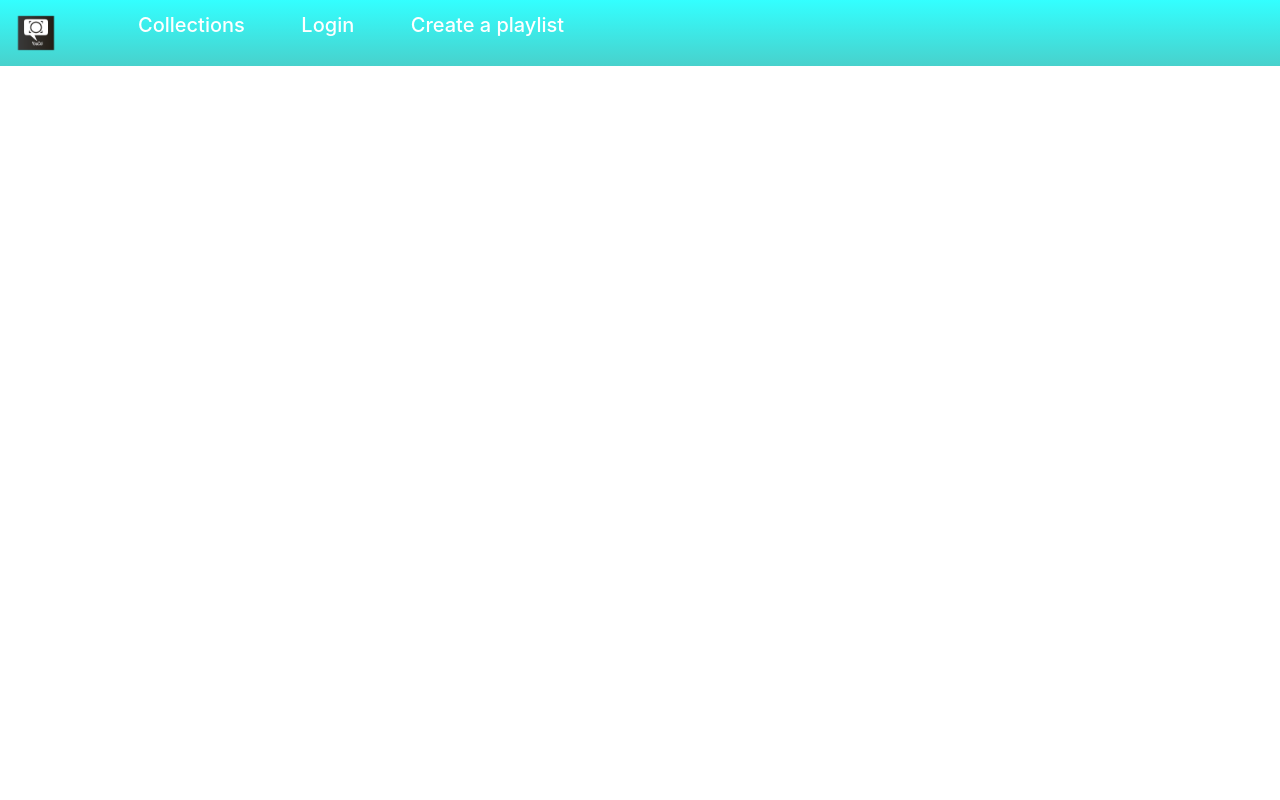
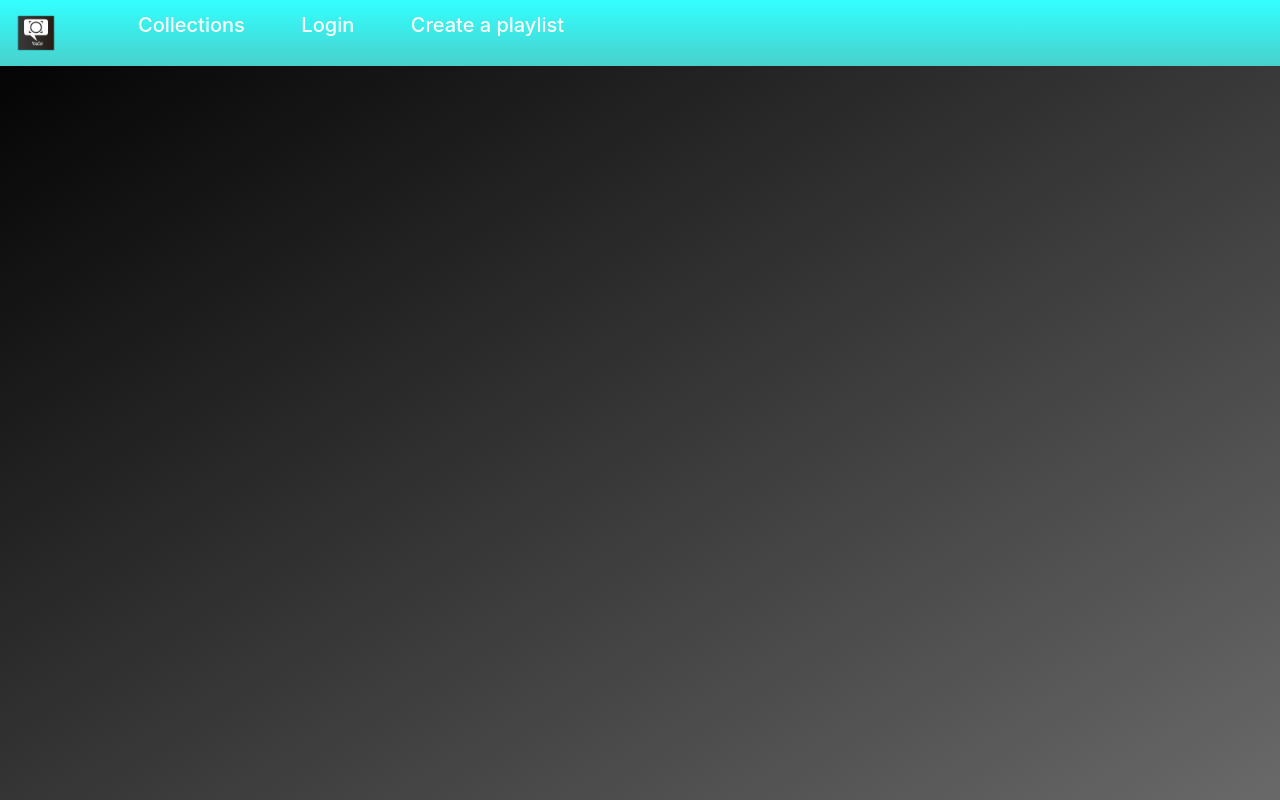
Before and after one commit to swathiraon/youcol, a Django app: page /topic/ in a window 1280 px wide. Run offline with Django 3.2, Linux system fonts and the light colour scheme; data that the repository does not hold is empty; some libraries are stand-ins or nearby versions.

Commit message:
background theme

```diff
--- a/basic/static/basic/style1.css
+++ b/basic/static/basic/style1.css
@@ -16,10 +16,13 @@ input
 
 body {
  	background-image:linear-gradient(to bottom right,#000000 ,#696969 );
+ 	min-width: 100vw;
+ 	min-height: 100vh;
     background-repeat: no-repeat;
     background-size: cover;
     margin: 0;
     padding: 0;
+
 }
 
 
--- a/basic/templates/basic/base.html
+++ b/basic/templates/basic/base.html
@@ -15,7 +15,7 @@
 
   </head>
 </head>
-<body>
+<body class="b">
 	{%block navb%}
 
 	<nav class="navbar navbar-expand-sm nv" >
--- a/basic/templates/basic/home.html
+++ b/basic/templates/basic/home.html
@@ -5,7 +5,7 @@
 
 
 		<nav class="navbar navbar-expand-sm nv" >
-			<a class="navbar-brand" href="/home/">
+			<a class="navbar-brand" href="//">
 				<img src="{% static 'basic/logo.png' %}" alt="Logo" style="width:40px;">
 			</a>
 			<ul style="list-style: none;">
```
